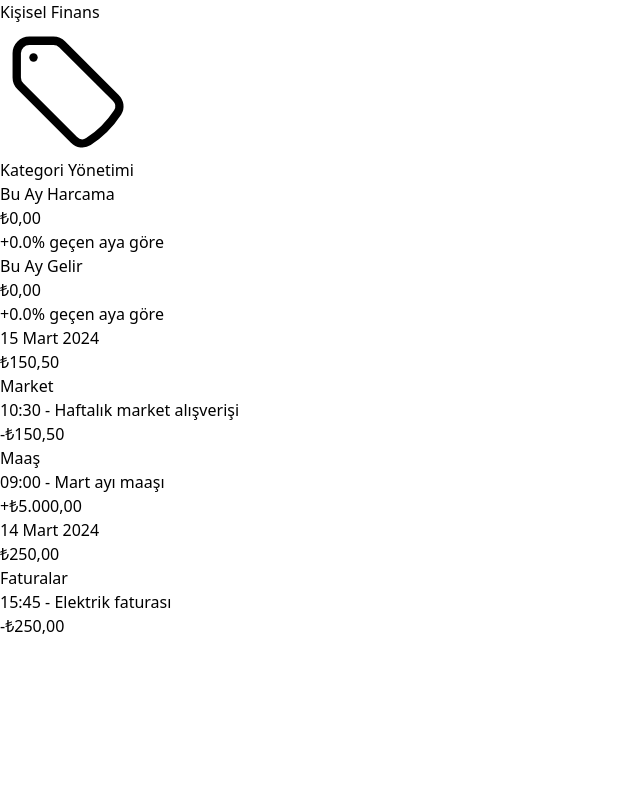
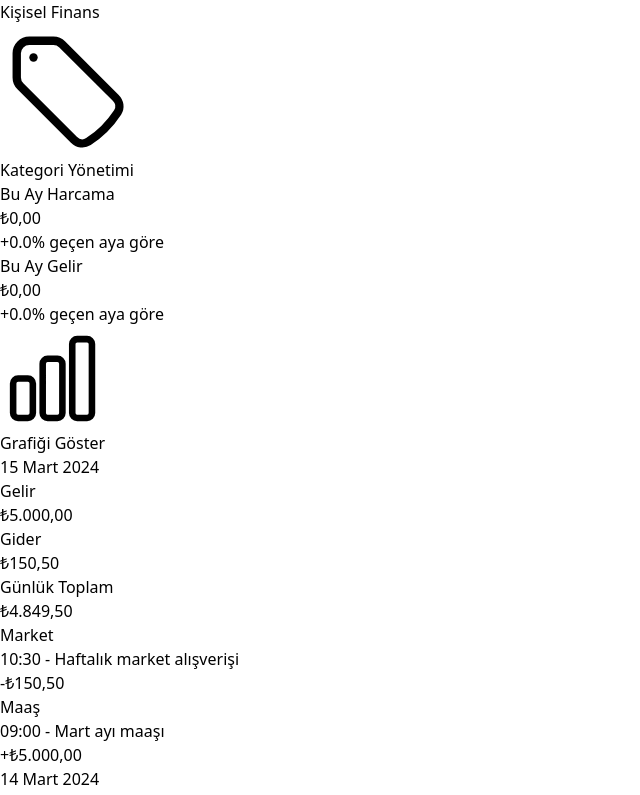
Before and after one commit to YavuzSametKan/bibiriktir-web-app, a React (Vite) app: page / in a window 1280 px wide. Shown: the top 795 px of the page, without its empty margins (0-640 px from the left). Built offline with nearby package versions, Linux system fonts and the light colour scheme.

Commit message:
graph maked tooglable
daily transactions calculation bug fixed

```diff
--- a/src/components/Dashboard.jsx
+++ b/src/components/Dashboard.jsx
@@ -1,9 +1,12 @@
-import { useMemo } from 'react';
+import { useMemo, useState } from 'react';
 import { format, subMonths } from 'date-fns';
 import { tr } from 'date-fns/locale';
 import { LineChart, Line, XAxis, YAxis, CartesianGrid, Tooltip, ResponsiveContainer } from 'recharts';
+import { ChartBarIcon } from '@heroicons/react/24/outline';
 
 function Dashboard({ transactions }) {
+  const [showChart, setShowChart] = useState(false);
+
   const currentMonth = useMemo(() => {
     const now = new Date();
     return transactions.filter(t => {
@@ -88,6 +91,17 @@ function Dashboard({ transactions }) {
         </div>
       </div>
 
+      <div className="flex justify-center mb-4">
+        <button
+          onClick={() => setShowChart(!showChart)}
+          className="inline-flex items-center px-4 py-2 border border-transparent text-sm font-medium rounded-md text-indigo-700 bg-indigo-100 hover:bg-indigo-200 focus:outline-none focus:ring-2 focus:ring-offset-2 focus:ring-indigo-500"
+        >
+          <ChartBarIcon className="h-5 w-5 mr-2" />
+          {showChart ? 'Grafiği Gizle' : 'Grafiği Göster'}
+        </button>
+      </div>
+
+      {showChart && (
         <div className="h-80">
           <ResponsiveContainer width="100%" height="100%">
             <LineChart data={chartData}>
@@ -100,6 +114,7 @@ function Dashboard({ transactions }) {
             </LineChart>
           </ResponsiveContainer>
         </div>
+      )}
     </div>
   );
 }
--- a/src/components/TransactionList.jsx
+++ b/src/components/TransactionList.jsx
@@ -13,19 +13,25 @@ function TransactionList({ transactions, categories, onTransactionClick }) {
         groups[dateKey] = {
           date,
           transactions: [],
+          totalIncome: 0,
           totalExpense: 0
         };
       }
 
       groups[dateKey].transactions.push(transaction);
-      if (transaction.type === 'expense') {
+      if (transaction.type === 'income') {
+        groups[dateKey].totalIncome += transaction.amount;
+      } else {
         groups[dateKey].totalExpense += transaction.amount;
       }
     });
 
     return Object.entries(groups)
       .sort(([a], [b]) => new Date(b) - new Date(a))
-      .map(([_, group]) => group);
+      .map(([_, group]) => ({
+        ...group,
+        dailyTotal: group.totalIncome - group.totalExpense
+      }));
   }, [transactions]);
 
   const getCategoryName = (categoryId) => {
@@ -42,9 +48,26 @@ function TransactionList({ transactions, categories, onTransactionClick }) {
               <h3 className="text-lg font-semibold text-gray-900">
                 {format(group.date, 'd MMMM yyyy', { locale: tr })}
               </h3>
-              <span className="text-red-600 font-medium">
-                {group.totalExpense.toLocaleString('tr-TR', { style: 'currency', currency: 'TRY' })}
-              </span>
+              <div className="flex items-center space-x-4">
+                <div className="text-right">
+                  <p className="text-sm text-gray-500">Gelir</p>
+                  <p className="text-sm font-medium text-green-600">
+                    {group.totalIncome.toLocaleString('tr-TR', { style: 'currency', currency: 'TRY' })}
+                  </p>
+                </div>
+                <div className="text-right">
+                  <p className="text-sm text-gray-500">Gider</p>
+                  <p className="text-sm font-medium text-red-600">
+                    {group.totalExpense.toLocaleString('tr-TR', { style: 'currency', currency: 'TRY' })}
+                  </p>
+                </div>
+                <div className="text-right">
+                  <p className="text-sm text-gray-500">Günlük Toplam</p>
+                  <p className={`text-sm font-medium ${group.dailyTotal >= 0 ? 'text-green-600' : 'text-red-600'}`}>
+                    {group.dailyTotal.toLocaleString('tr-TR', { style: 'currency', currency: 'TRY' })}
+                  </p>
+                </div>
+              </div>
             </div>
           </div>
 
```
Lines whose indentation alone changed are shown as unchanged.
